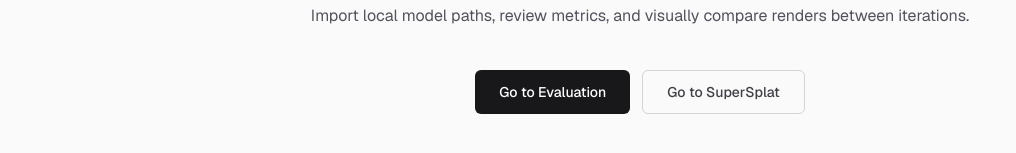
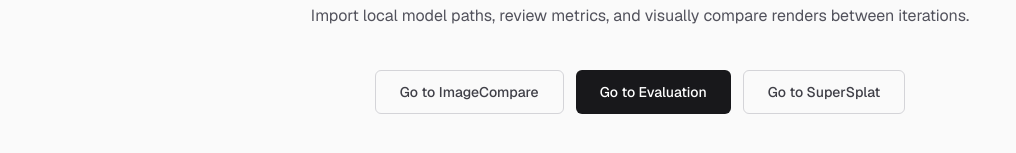
Before and after one commit to ChenJiaming5613/gs-benchmark, a Next.js app: page / in a window 1280 px wide. Shown: the part 557-710 px from the top of the page, without its empty margins (0-1016 px from the left). Built offline with nearby package versions, Linux system fonts and the light colour scheme.

Commit message:
Update page.tsx

```diff
--- a/app/page.tsx
+++ b/app/page.tsx
@@ -13,11 +13,18 @@ export default function Home() {
         </p>
         <div className="mt-10 flex flex-col items-center justify-center gap-3 sm:flex-row">
           <Link
+            href="/image-compare"
+            className="inline-flex h-11 items-center justify-center rounded-md border border-zinc-300 px-6 text-sm font-medium text-zinc-700 transition hover:bg-zinc-100 dark:border-zinc-600 dark:text-zinc-300 dark:hover:bg-zinc-800"
+          >
+            Go to ImageCompare
+          </Link>
+          <Link
             href="/eval"
-            className="inline-flex h-11 items-center justify-center rounded-md bg-zinc-900 px-6 text-sm font-medium text-white transition hover:bg-zinc-800 dark:bg-zinc-200 dark:text-black dark:hover:bg-zinc-300"
+            className="inline-flex h-11 items-center justify-center rounded-md bg-zinc-900 px-6 text-sm font-medium text-white transition hover:bg-zinc-800 dark:bg-zinc-100 dark:text-black dark:hover:bg-zinc-200"
           >
             Go to Evaluation
           </Link>
+
           <a
             href="https://superspl.at/editor"
             target="_blank"
```
